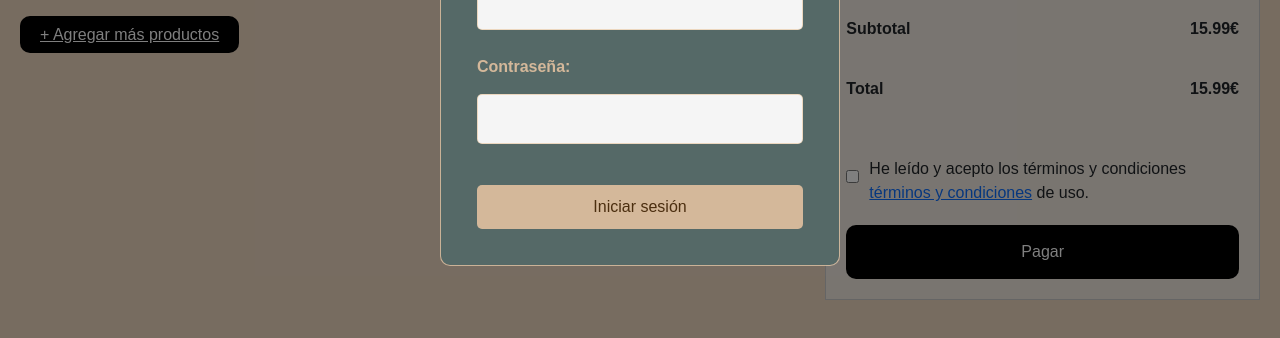
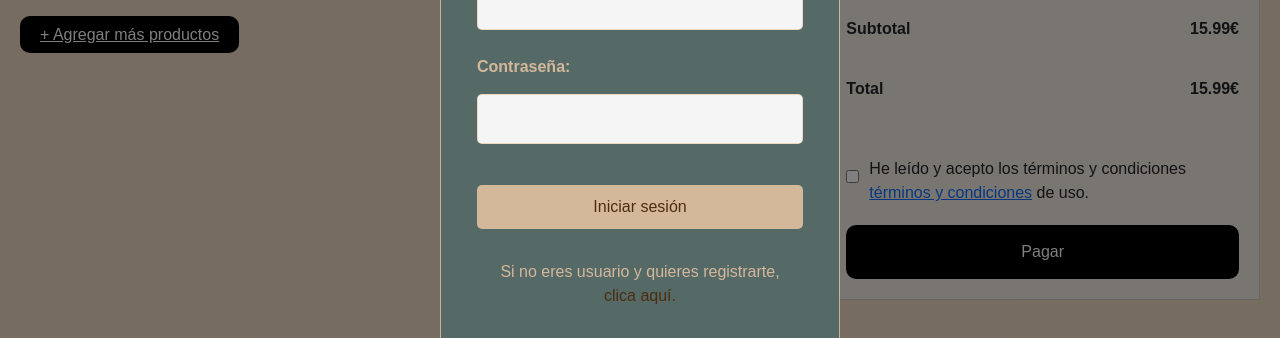
Before and after one commit to 4GeeksAcademy/ProyectoFinal_Amanda-Bruno, a React app: page /carritoCompra in a window 1280 px wide. Both pictures are taken after a click on the button "Iniciar sesión". Shown: the part 233-571 px from the top of the page. Built offline with nearby package versions, Linux system fonts and the light colour scheme; no server answers.

Commit message:
añadido en loginNavbar link para registrarse

```diff
--- a/src/front/js/component/loginNavbar.js
+++ b/src/front/js/component/loginNavbar.js
@@ -1,4 +1,5 @@
 import React, { useState, useContext } from "react";
+import { Link, useNavigate } from "react-router-dom";
 import { Context } from "../store/appContext";
 import '../../styles/loginNavbar.css';
 
@@ -7,6 +8,7 @@ const LoginNavbar = ({ handleCloseModal, setIsAuthenticated }) => {
     const [email, setEmail] = useState("");
     const [password, setPassword] = useState("");
     const [error, setError] = useState(null);
+    const navigate = useNavigate();
 
     const handleSubmit = (e) => {
         e.preventDefault();
@@ -22,6 +24,11 @@ const LoginNavbar = ({ handleCloseModal, setIsAuthenticated }) => {
                 setError(errorMessage);
             }
         );
+    };
+
+    const handleNavigateToSignup = () => {
+        handleCloseModal();
+        navigate("/registrar");
     };
 
     return (
@@ -62,6 +69,19 @@ const LoginNavbar = ({ handleCloseModal, setIsAuthenticated }) => {
                             <button type="submit" className="btn btn-custom mt-3" style={{ color: '#4B2E0F' }}>
                                 Iniciar sesión
                             </button>
+
+                            <p className="mt-3">
+                                Si no eres usuario y quieres registrarte,{" "}
+                                <br></br>
+                                <div className="span">
+                                <span
+                                    style={{ cursor: "pointer", color: "#4B2E0F" }}
+                                    onClick={handleNavigateToSignup}
+                                >
+                                    clica aquí.
+                                </span>
+                                </div>
+                            </p>
                         </form>
                     </div>
                 </div>
--- a/src/front/js/store/flux.js
+++ b/src/front/js/store/flux.js
@@ -89,8 +89,8 @@ const getState = ({ getStore, getActions, setStore }) => {
 
             validarPassword: (newPassword, confirmNewPassword) => {
 				if (newPassword || confirmNewPassword) {
-					if (newPassword.length < 6) {
-						return "La contraseña debe tener al menos 6 caracteres.";
+					if (newPassword.length < 8) {
+						return "La contraseña debe tener al menos 8 caracteres.";
 					}
 					if (newPassword !== confirmNewPassword) {
 						return "Las contraseñas no coinciden.";
--- a/src/front/styles/loginNavbar.css
+++ b/src/front/styles/loginNavbar.css
@@ -43,3 +43,12 @@ input {
 .modal-header {
     color: #d4b89a;
 }
+p {
+    text-align: center;
+}
+.span {
+    text-align: center;
+}
+span:hover {
+        background-color: #c0a586;
+}
```
